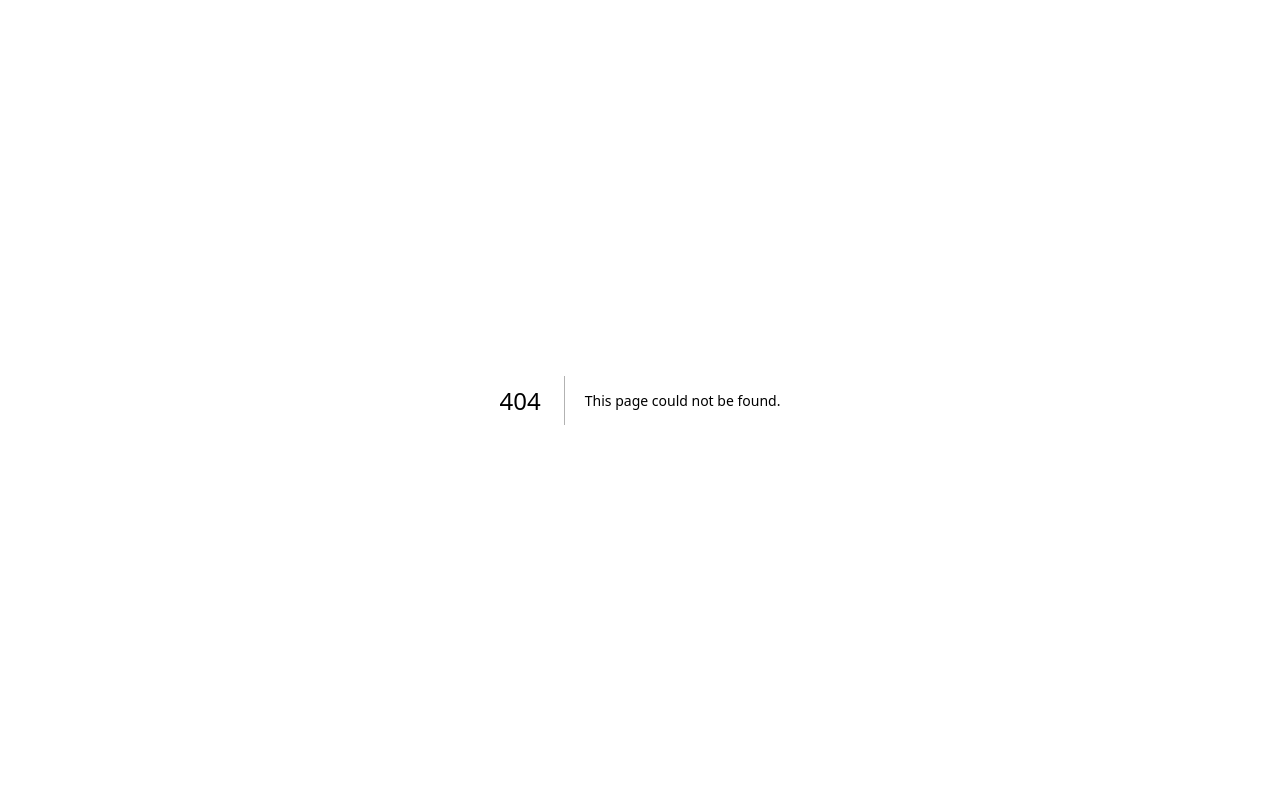
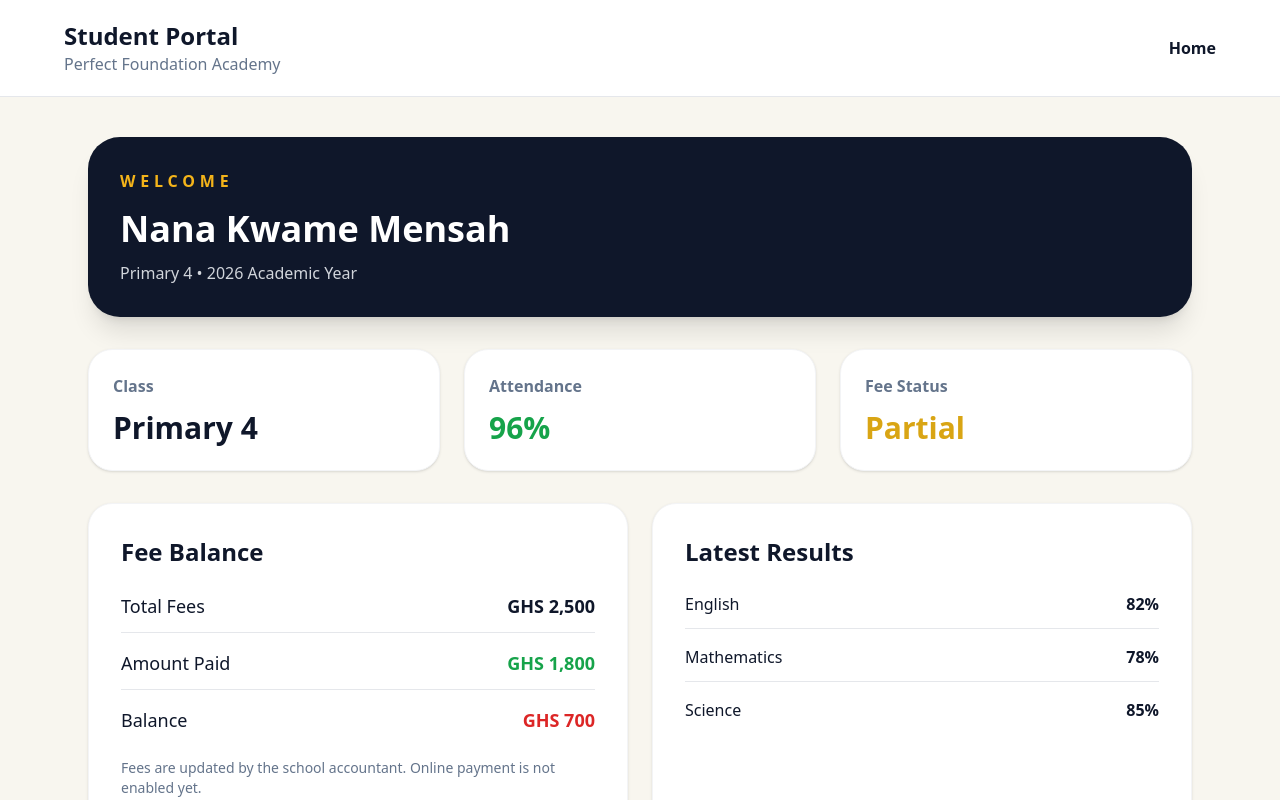
Before and after one commit to amen70241-cloud/perfect-foundation, a Next.js app: page /portal in a window 1280 px wide. Before the commit this address had no page. Shown: the top 800 px of the page. Built offline with nearby package versions, Linux system fonts and the light colour scheme.

Commit message:
Create portal.js

```diff
--- /dev/null
+++ b/pages/portal.js
@@ -0,0 +1,107 @@
+export default function Portal() {
+  return (
+    <main className="min-h-screen bg-[#f8f6ef] text-[#0f172a]">
+      <header className="bg-white border-b border-gray-200 px-6 py-5">
+        <div className="max-w-6xl mx-auto flex justify-between items-center">
+          <div>
+            <h1 className="text-2xl font-black">Student Portal</h1>
+            <p className="text-[#64748b]">Perfect Foundation Academy</p>
+          </div>
+
+          <a href="/" className="font-bold text-[#0f172a]">
+            Home
+          </a>
+        </div>
+      </header>
+
+      <section className="max-w-6xl mx-auto px-6 py-10">
+        <div className="bg-[#0f172a] text-white rounded-[2rem] p-8 shadow-xl">
+          <p className="text-[#f4b41a] font-bold tracking-[0.3em]">
+            WELCOME
+          </p>
+          <h2 className="mt-4 text-4xl font-black">
+            Nana Kwame Mensah
+          </h2>
+          <p className="mt-3 text-gray-300">
+            Primary 4 • 2026 Academic Year
+          </p>
+        </div>
+
+        <div className="mt-8 grid gap-6 md:grid-cols-3">
+          <div className="bg-white rounded-3xl p-6 shadow border border-gray-100">
+            <p className="text-[#64748b] font-bold">Class</p>
+            <h3 className="mt-3 text-3xl font-black">Primary 4</h3>
+          </div>
+
+          <div className="bg-white rounded-3xl p-6 shadow border border-gray-100">
+            <p className="text-[#64748b] font-bold">Attendance</p>
+            <h3 className="mt-3 text-3xl font-black text-green-600">96%</h3>
+          </div>
+
+          <div className="bg-white rounded-3xl p-6 shadow border border-gray-100">
+            <p className="text-[#64748b] font-bold">Fee Status</p>
+            <h3 className="mt-3 text-3xl font-black text-[#d9a514]">
+              Partial
+            </h3>
+          </div>
+        </div>
+
+        <div className="mt-8 grid gap-6 md:grid-cols-2">
+          <div className="bg-white rounded-3xl p-8 shadow border border-gray-100">
+            <h3 className="text-2xl font-black">Fee Balance</h3>
+
+            <div className="mt-6 space-y-4 text-lg">
+              <div className="flex justify-between border-b pb-3">
+                <span>Total Fees</span>
+                <span className="font-bold">GHS 2,500</span>
+              </div>
+
+              <div className="flex justify-between border-b pb-3">
+                <span>Amount Paid</span>
+                <span className="font-bold text-green-600">GHS 1,800</span>
+              </div>
+
+              <div className="flex justify-between">
+                <span>Balance</span>
+                <span className="font-bold text-red-600">GHS 700</span>
+              </div>
+            </div>
+
+            <p className="mt-6 text-sm text-[#64748b]">
+              Fees are updated by the school accountant. Online payment is not
+              enabled yet.
+            </p>
+          </div>
+
+          <div className="bg-white rounded-3xl p-8 shadow border border-gray-100">
+            <h3 className="text-2xl font-black">Latest Results</h3>
+
+            <div className="mt-6 space-y-4">
+              <div className="flex justify-between border-b pb-3">
+                <span>English</span>
+                <span className="font-bold">82%</span>
+              </div>
+
+              <div className="flex justify-between border-b pb-3">
+                <span>Mathematics</span>
+                <span className="font-bold">78%</span>
+              </div>
+
+              <div className="flex justify-between">
+                <span>Science</span>
+                <span className="font-bold">85%</span>
+              </div>
+            </div>
+          </div>
+        </div>
+
+        <div className="mt-8 bg-white rounded-3xl p-8 shadow border border-gray-100">
+          <h3 className="text-2xl font-black">Announcements</h3>
+          <p className="mt-4 text-[#64748b] text-lg">
+            PTA meeting comes off next Friday. Parents are kindly encouraged to attend.
+          </p>
+        </div>
+      </section>
+    </main>
+  );
+}
```
